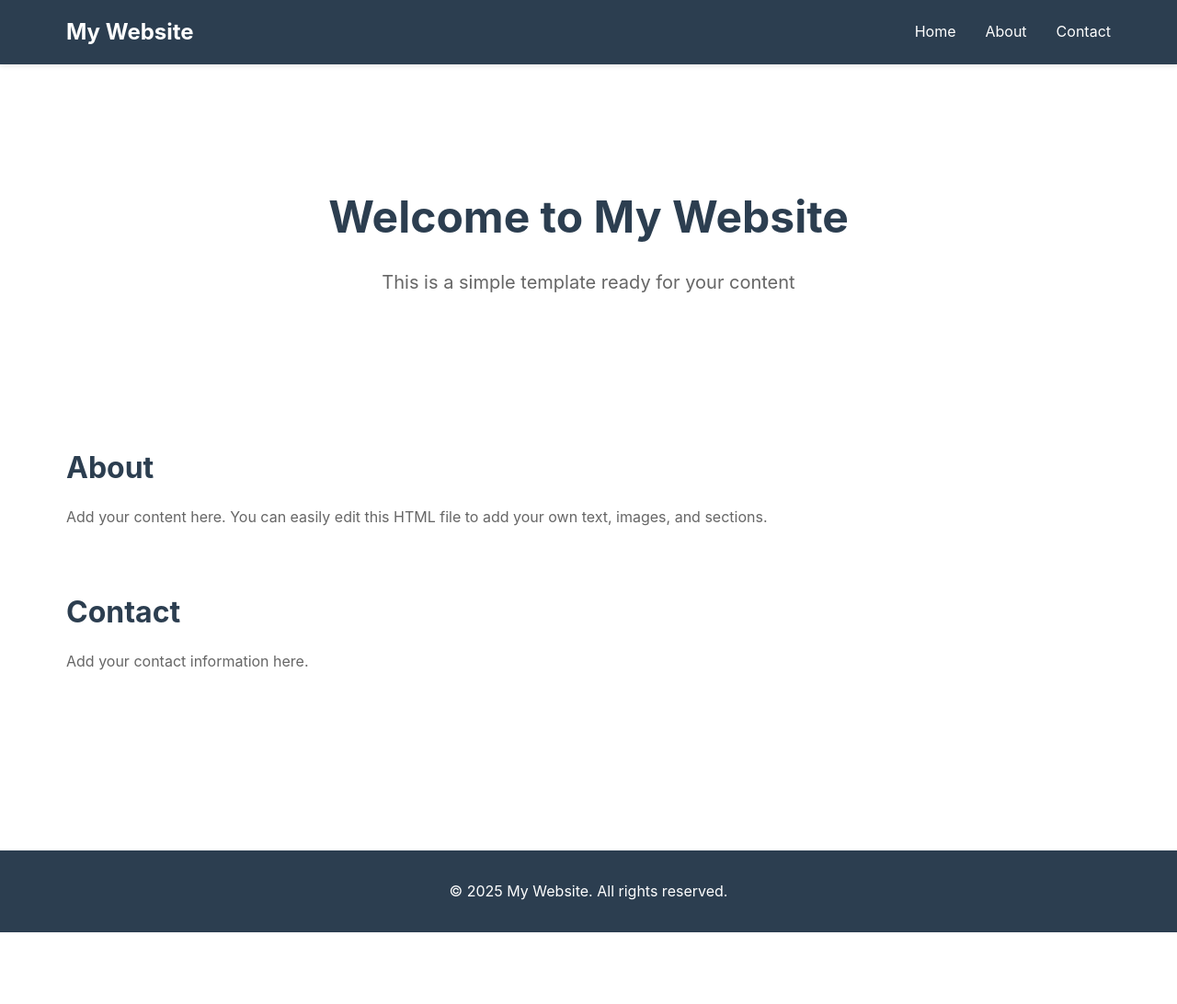
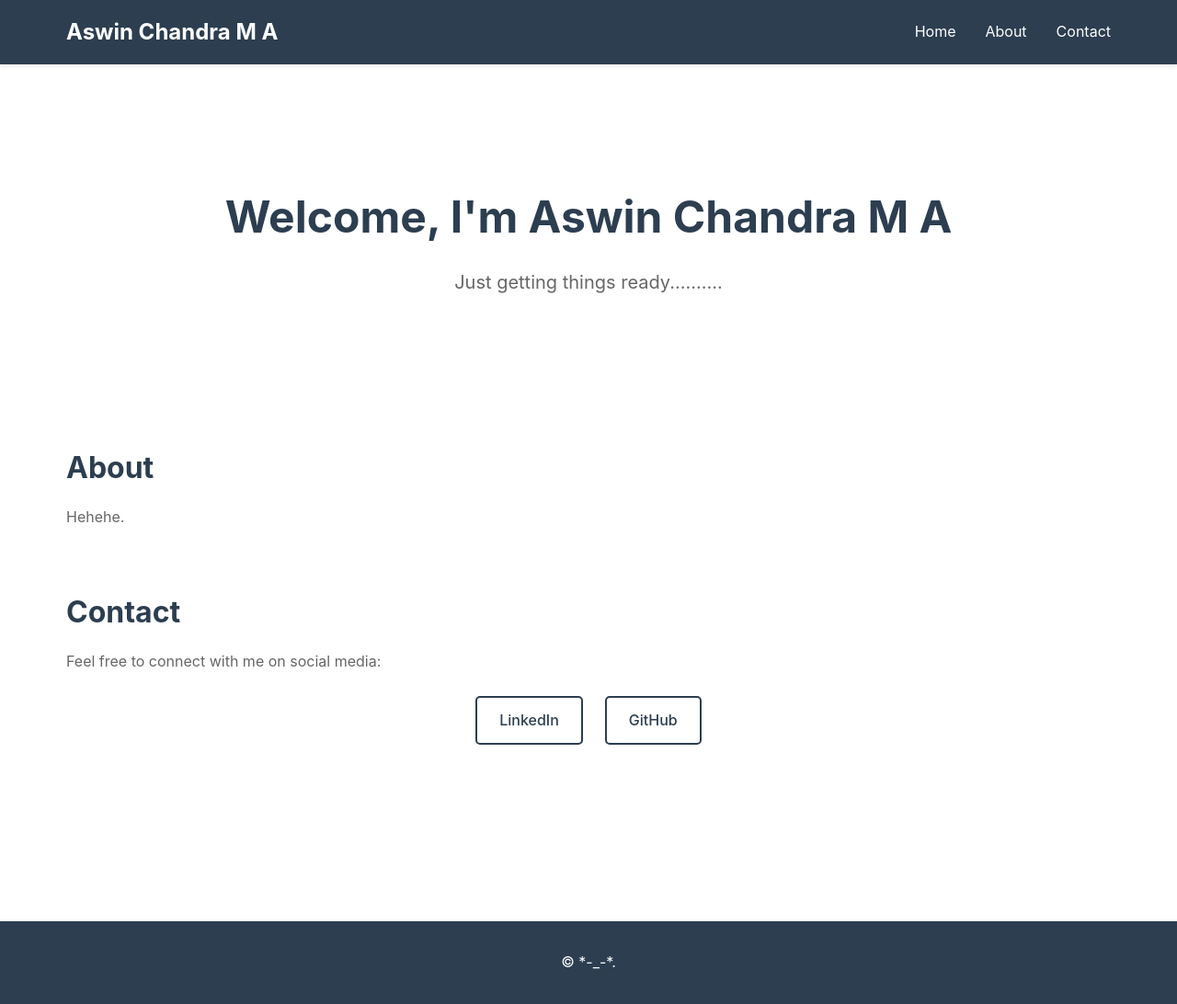
Before and after one commit to aswinvk-me/me_andmy, a plain HTML site: page index.html in a window 1280 px wide. Shown: the whole page at 92% size. Before the commit the page ends 1014 px from the top, so only its background shows below. Drawn offline with Linux system fonts and the light colour scheme.

Commit message:
second commit

```diff
--- a/index.html
+++ b/index.html
@@ -3,7 +3,7 @@
 <head>
     <meta charset="UTF-8">
     <meta name="viewport" content="width=device-width, initial-scale=1.0">
-    <title>My Website</title>
+    <title>WIN SITE</title>
     <style>
         * {
             margin: 0;
@@ -92,6 +92,28 @@
             margin-bottom: 1rem;
         }
 
+        .social-links {
+            display: flex;
+            gap: 1.5rem;
+            justify-content: center;
+            margin-top: 1.5rem;
+        }
+
+        .social-links a {
+            color: #2c3e50;
+            text-decoration: none;
+            padding: 0.75rem 1.5rem;
+            border: 2px solid #2c3e50;
+            border-radius: 5px;
+            transition: all 0.3s;
+            font-weight: 500;
+        }
+
+        .social-links a:hover {
+            background: #2c3e50;
+            color: white;
+        }
+
         footer {
             background: #2c3e50;
             color: white;
@@ -125,7 +147,7 @@
 <body>
     <header>
         <nav>
-            <div class="logo">My Website</div>
+            <div class="logo">Aswin Chandra M A</div>
             <ul>
                 <li><a href="#home">Home</a></li>
                 <li><a href="#about">About</a></li>
@@ -136,23 +158,27 @@
 
     <main>
         <section class="hero" id="home">
-            <h1>Welcome to My Website</h1>
-            <p>This is a simple template ready for your content</p>
+            <h1>Welcome, I'm Aswin Chandra M A</h1>
+            <p>Just getting things ready..........</p>
         </section>
 
         <section class="content-section" id="about">
             <h2>About</h2>
-            <p>Add your content here. You can easily edit this HTML file to add your own text, images, and sections.</p>
+            <p>Hehehe.</p>
         </section>
 
         <section class="content-section" id="contact">
             <h2>Contact</h2>
-            <p>Add your contact information here.</p>
+            <p>Feel free to connect with me on social media:</p>
+            <div class="social-links">
+                <a href="https://www.linkedin.com/in/win-dra" target="_blank" rel="noopener noreferrer">LinkedIn</a>
+                <a href="https://github.com/aswinvk-me" target="_blank" rel="noopener noreferrer">GitHub</a>
+            </div>
         </section>
     </main>
 
     <footer>
-        <p>&copy; 2025 My Website. All rights reserved.</p>
+        <p>&copy; *-_-*.</p>
     </footer>
 </body>
 </html>
```
